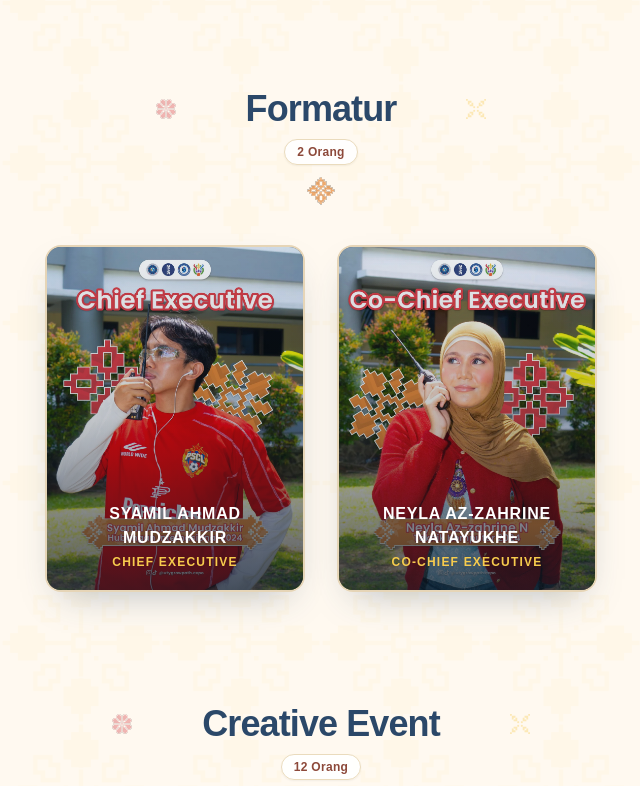
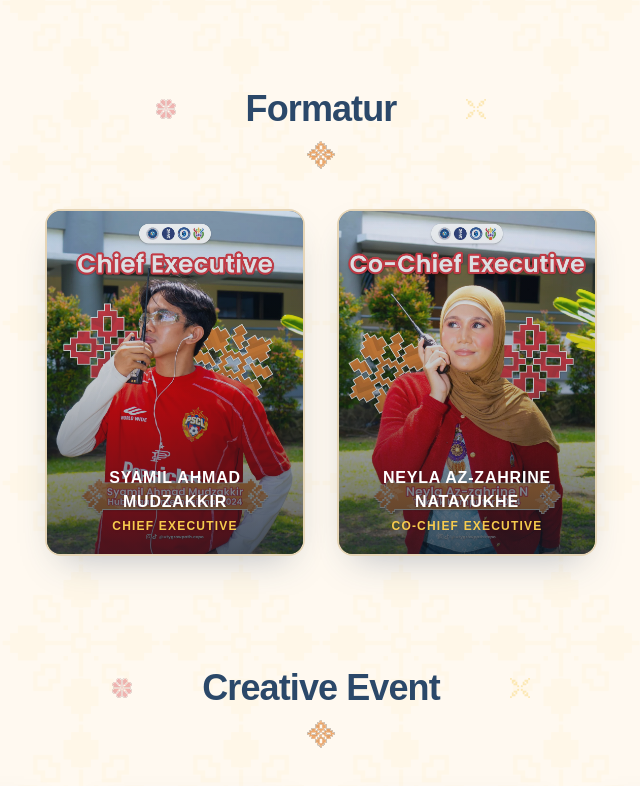
Before and after one commit to utygrowpath/utygrowpath-web, a Next.js app: page /tim-kami in a window 1280 px wide. Shown: the part 800-1586 px from the top of the page, without its empty margins (319-959 px from the left). Built offline with nearby package versions, Linux system fonts and the light colour scheme.

Commit message:
fix(tim-kami): remove member count badge under division titles

```diff
--- a/src/components/sections/our-team-view.tsx
+++ b/src/components/sections/our-team-view.tsx
@@ -154,10 +154,6 @@ export function OurTeamView({ committee }: OurTeamViewProps) {
                     </div>
                   </div>
 
-                  <div className="mt-2.5 inline-flex items-center gap-1.5 rounded-full border border-[#eadbbd] bg-white/90 px-3 py-1 text-xs font-semibold tracking-wide text-[#8d493a] shadow-xs">
-                    <span>{members.length} Orang</span>
-                  </div>
-
                   <div className="mt-3 flex items-center justify-center">
                     <div className="h-7 w-7 opacity-70">
                       <Image
```
